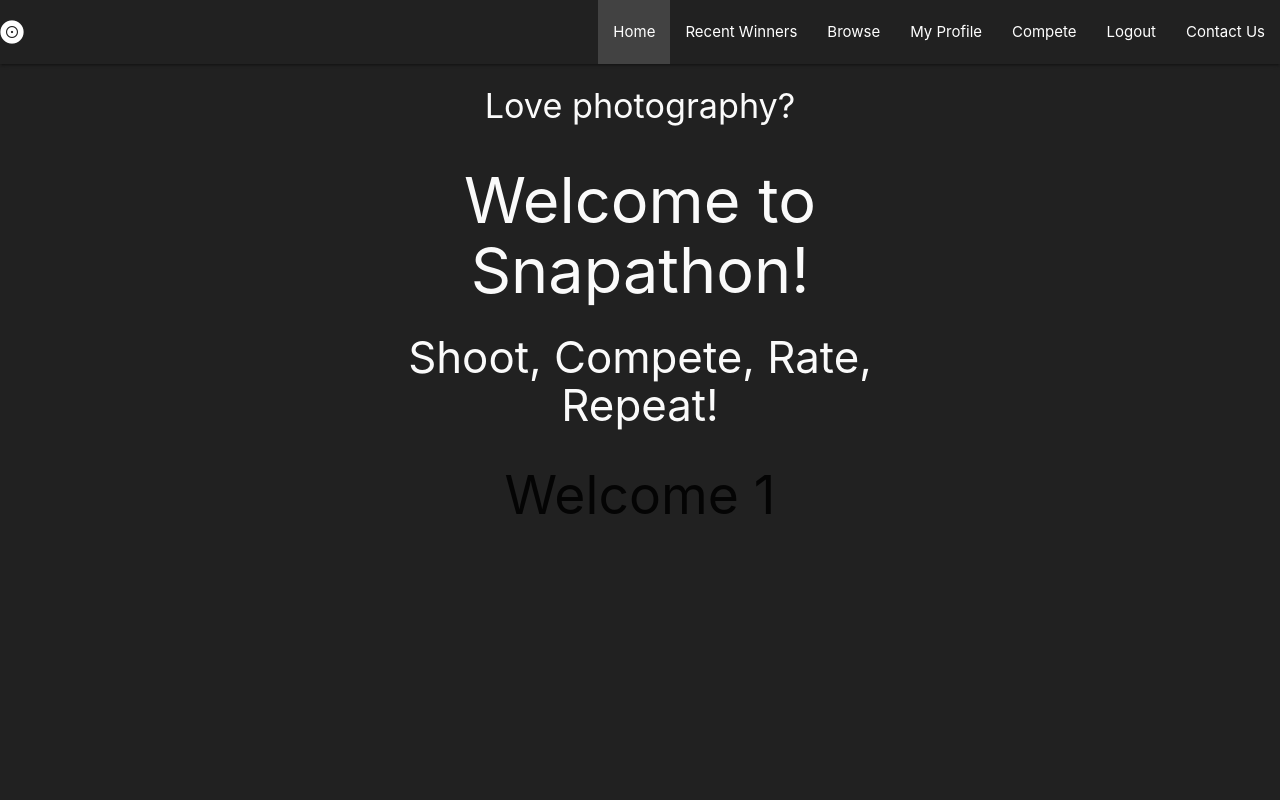
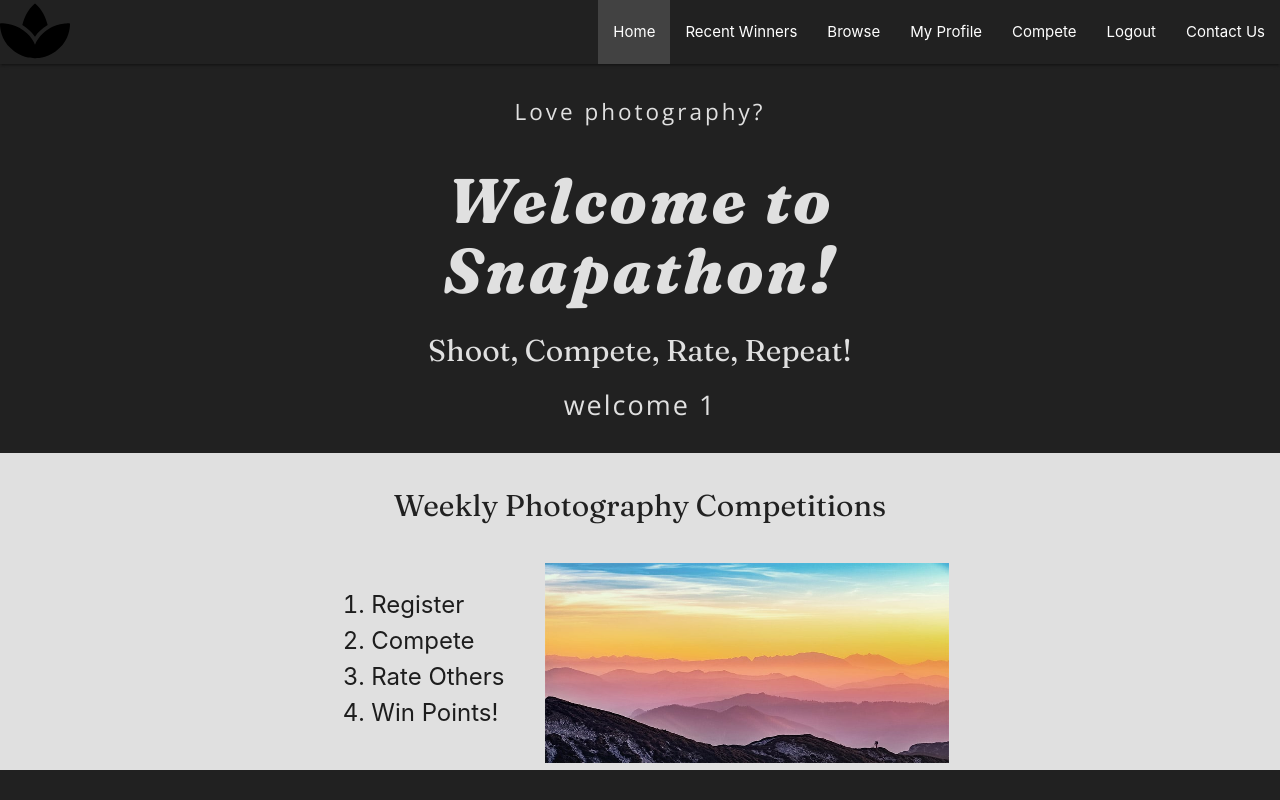
Before and after one commit to kairosity/mp3-snapathon, a Flask app: page / in a window 1280 px wide. Run offline with Flask 2, Linux system fonts and the light colour scheme; the visitor is signed in with stand-in values (Sample User, id 1); some libraries are stand-ins or nearby versions.

Commit message:
style: homepage styles updated

```diff
--- a/app.py
+++ b/app.py
@@ -228,7 +228,7 @@ def delete_photo(filename):
         return redirect(url_for('profile', username=session["user"]))
     else:
         flash("Sorry, you must be logged in to delete a photograph.")
-        return redirect(url_for('login/'))
+        return redirect(url_for('login'))
 
 @app.route("/logout")
 def logout():
--- a/static/css/style.css
+++ b/static/css/style.css
@@ -1,14 +1,73 @@
+@import url('https://fonts.googleapis.com/css2?family=Fraunces:ital,wght@0,100;0,200;0,300;0,400;0,500;0,600;0,700;0,800;0,900;1,100;1,200;1,300;1,400;1,500;1,600;1,700;1,800;1,900&family=Open+Sans:ital,wght@0,300;0,400;0,600;0,700;0,800;1,300;1,400;1,600;1,700;1,800&display=swap');
+/* Variables */
+
+:root {
+    --main-heading-font: "Fraunces", serif;
+    --subheading-1-font: "Open Sans", sans-serif;
+    --subheading-2-font: "Fraunces", serif;
+    --main-text-colour: #e0e0e0;
+    --accent-colour: #0091ea;
+    --dark-text-color: #212121;
+}
+/* Text Styles */
+
+.main-page-heading {
+    font-family: var(--main-heading-font);
+    color: var(--main-text-colour);
+    font-weight: 800;
+    letter-spacing: 3px;
+    font-style: italic;
+}
+.subheading1{
+    font-family: var(--subheading-1-font);
+    font-size: 1.5em;
+    color: var(--main-text-colour);
+    letter-spacing: 3px;
+}
+.subheading2{
+    font-family: var(--subheading-2-font);
+    font-size: 2em;
+    color: var(--main-text-colour);
+}
+.subheading3{
+    font-family: var(--subheading-1-font);
+    color: var(--main-text-colour);
+    letter-spacing: 2px;
+    font-weight: 200;
+    font-size: 1.8em;
+}
+.dark-text {
+    color: var(--dark-text-color);
+}
+
+/* Background Styles */
+
+.light-bg {
+    background-color: var(--main-text-colour);
+}
+
+/* Navigation */
+
 nav a:hover{
-    color:  #7c4dff;
+    color:  var(--accent-colour);
 }
+nav.brand-logo {
+    color: var(--accent-colour) !important;
+    padding: 2px;
+}
+
+/* Home Page */
 
 div.intro-buttons a{
     width: 70%;
 }
-h4.flashmsg {
-    line-height: 2;
-    color: #fafafa;
-    background-color: #7c4dff;
+
+img.home-image {
+    width: 100%;
+    height: 200px;
+}
+ol.home-list {
+    font-size: 1.6em;
 }
 
 button.register-btn {
@@ -20,15 +79,23 @@ button.register-btn {
 .avatar {
     width: 100px;
     height: 100px;
-    border: #7c4dff 2px solid;
+    border: var(--accent-colour) 2px solid;
     border-radius: 50%;
     padding: 10px;
-    background-color: #7c4dff;
+    background-color: var(--accent-colour);
 }
 
 img.profile-image{
     width: 300x;
     height: 200px;
+}
+
+/* Flash Messages */
+
+h4.flashmsg {
+    line-height: 2;
+    color: var(--main-text-colour);
+    background-color: var(--accent-colour);
 }
 
 /* Competition Page */
@@ -41,7 +108,7 @@ textarea {
 .upload-photo {
     width: 200px;
     height: 100px;
-    background-color: #7c4dff;
+    background-color: var(--accent-colour);
 }
 
 .collapsible-body {
--- a/templates/base.html
+++ b/templates/base.html
@@ -16,7 +16,8 @@
 <body class="grey darken-4">
     <nav class="grey darken-4">
     <div class="nav-wrapper">
-      <a href="#" class="brand-logo"><i class="fas fa-record-vinyl"></i></a>
+
+      <a href="{{ url_for('home')}}" class="brand-logo"><img src="{{url_for('static', filename='images/in-app/logo.svg')}}" width="70px" height="auto"/></a>
       <a href="#" data-target="mobile-nav" class="sidenav-trigger"><i class="material-icons">menu</i></a>
       <ul id="nav-mobile" class="right hide-on-med-and-down">
         <li class="grey darken-3"><a href="{{url_for('home')}}">Home</a></li>
--- a/templates/index.html
+++ b/templates/index.html
@@ -4,9 +4,9 @@
 
 <section class="row">
     <div class="col s12 m6 offset-m3 center-align">
-   <h4 class="grey-text text-lighten-5">Love photography?</h4>
-    <h1 class="grey-text text-lighten-5">Welcome to Snapathon!</h1>
-    <h3 class="grey-text text-lighten-5">Shoot, Compete, Rate, Repeat!</h3>
+   <h2 class="subheading1">Love photography?</h2>
+    <h1 class="main-page-heading">Welcome to Snapathon!</h1>
+    <h3 class="subheading2">Shoot, Compete, Rate, Repeat!</h3>
     {% if not session['user']%}
         <div class="intro-buttons">
             <a href="{{ url_for('login') }}" class="home-button waves-effect waves-light btn-large deep-purple accent-2 z-depth-3">LOGIN</a>
@@ -14,9 +14,27 @@
             <a href="{{ url_for('register') }}" class="home-button waves-effect waves-light btn-large deep-purple accent-2 z-depth-3">REGISTER</a>
         </div>
     {% else %}
-        <h2>Welcome {{ session['user'] }}</h2>
+        <h4 class="subheading3">welcome {{ session['user'] }}</h4>
     {% endif %}
 </div>
+</section>
+<section class="light-bg">
+    <div class="row">
+        <div class="col s12 m6 offset-m3">
+            <h2 class="center-align subheading2 dark-text">Weekly Photography Competitions</h2>
+        </div>
+    </div>
+    <div class="row">
+        <div class="col s12 m2 offset-m3">
+            <ol class="home-list">
+                <li>Register</li>
+                <li>Compete</li>
+                <li>Rate Others</li>
+                <li>Win Points!</li>
+            </ol>
+        </div>
+        <div class="col s12 m4 "><img class="home-image" src="{{url_for('static', filename='images/in-app/replacethis.jpg')}}" alt=""></div>
+    </div>
 </section>
 
 
```
Also changed, not shown: static/images/in-app/logo.svg (added), static/images/in-app/replacethis.jpg (added).
